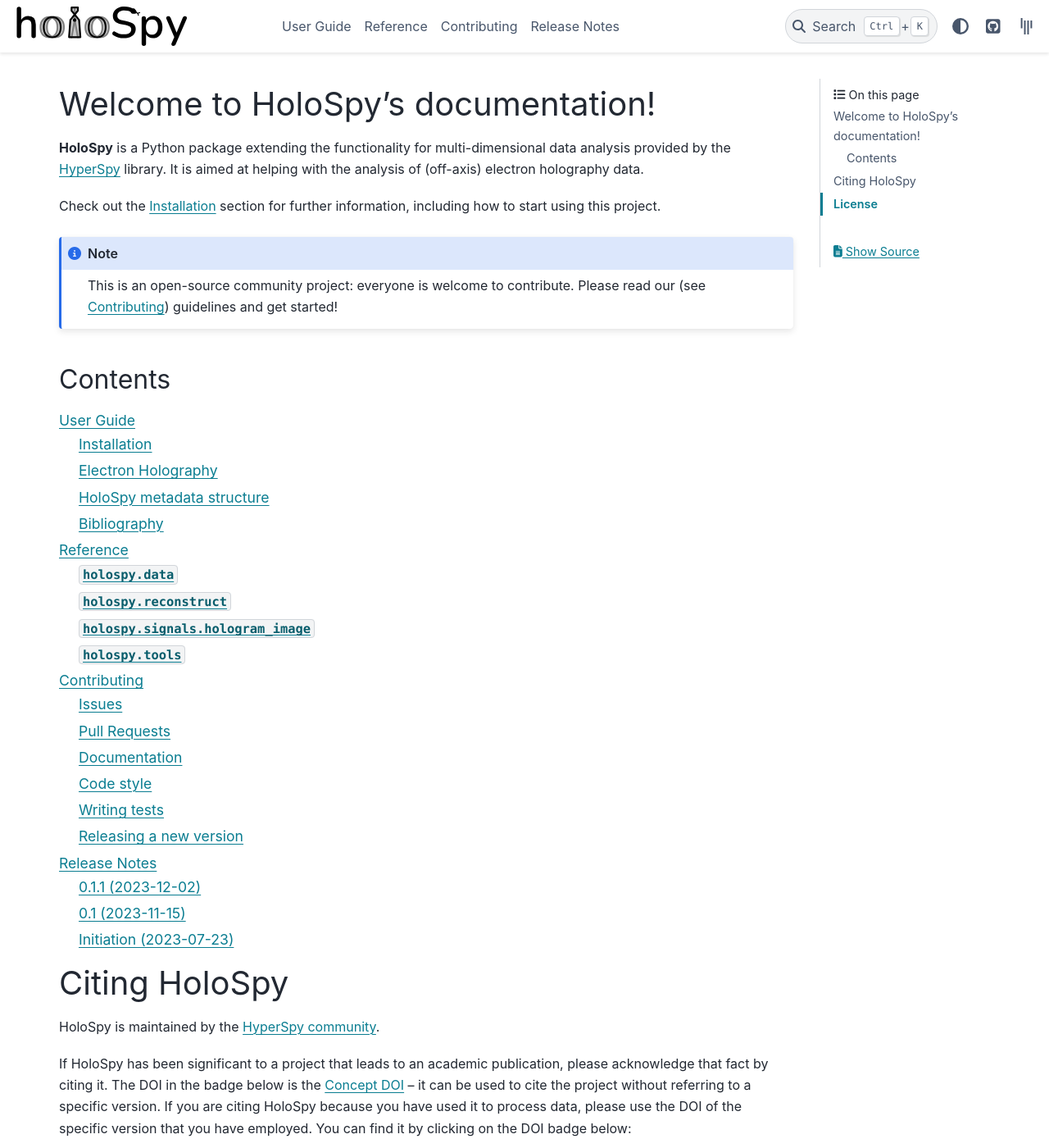
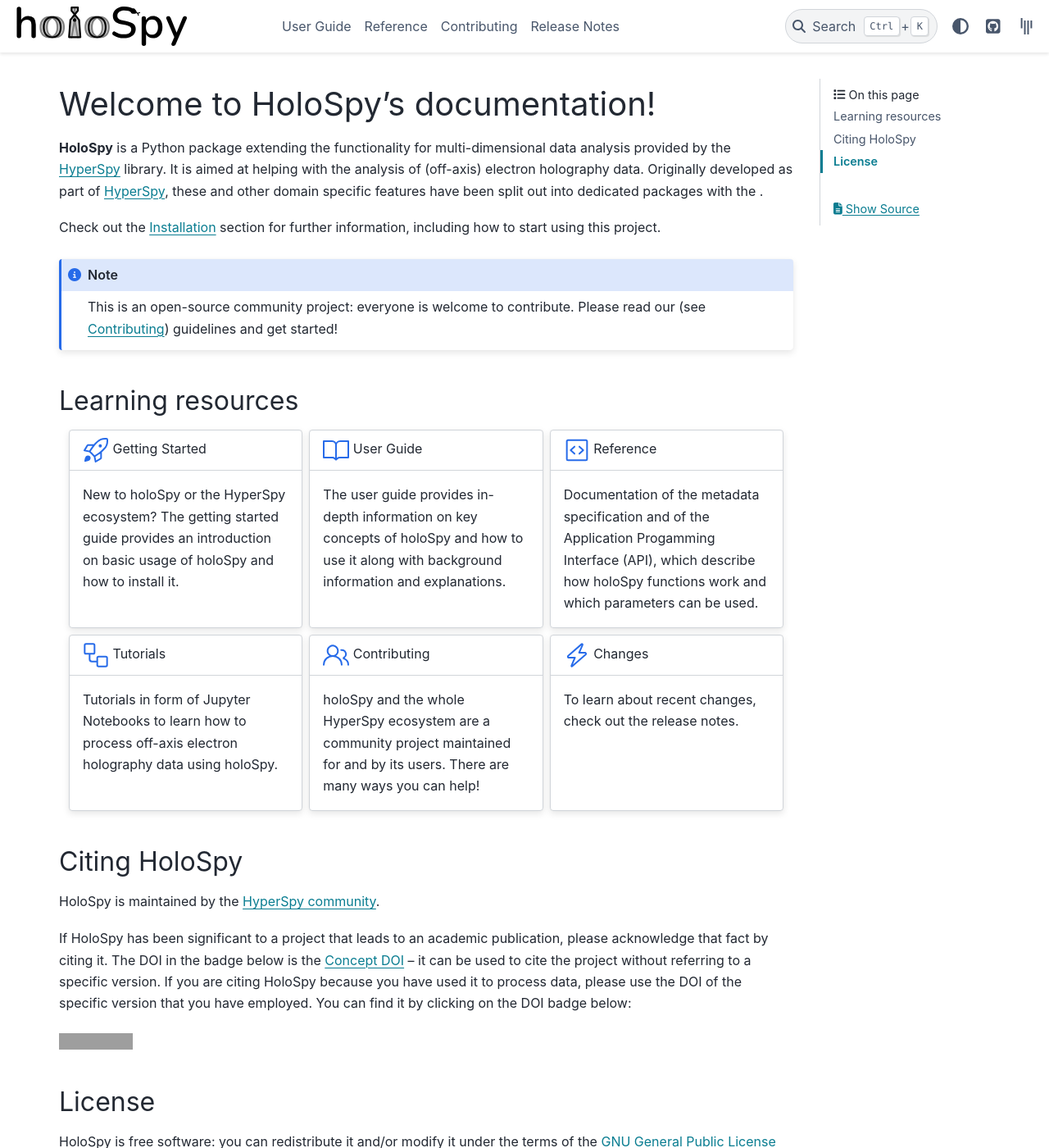
Before and after one commit to hyperspy/holospy, a Sphinx documentation site: the page built from doc/index.rst, in a window 1280 px wide and 1400 px high. Shown: the whole window at 82% size. Built offline with Sphinx 7.4.7 and the PyData theme 0.15.4, drawn with Linux system fonts in a browser that asks for light colours; the version number could not be read and is left out; grey boxes are pictures that could not be loaded.

Commit message:
improve landing page

```diff
--- a/doc/changes.rst
+++ b/doc/changes.rst
@@ -1,3 +1,3 @@
-.. This is a stub, see the top level CHANGELOG.rst file for the changelog.
+.. This is a stub, see the top level CHANGES.rst file for the changelog.
 
 .. include:: ../CHANGES.rst
--- a/doc/citing.rst
+++ /dev/null
@@ -1,16 +0,0 @@
-Citing HoloSpy
-**************
-
-HoloSpy is maintained by the `HyperSpy community
-<https://github.com/hyperspy/holospy/contributors>`_.
-
-If HoloSpy has been significant to a project that leads to an academic
-publication, please acknowledge that fact by citing it. The DOI in the
-badge below is the `Concept DOI <https://help.zenodo.org/faq/#versioning>`_ --
-it can be used to cite the project without referring to a specific
-version. If you are citing HoloSpy because you have used it to process data,
-please use the DOI of the specific version that you have employed. You can
-find it by clicking on the DOI badge below:
-
-.. image:: https://zenodo.org/badge/doi/10.5281/zenodo.10137993.svg
-   :target: https://doi.org/10.5281/zenodo.10137993
--- a/doc/conf.py
+++ b/doc/conf.py
@@ -39,6 +39,7 @@ extensions = [
     # numpydoc is necessary to parse the docstring using sphinx
     # otherwise the nitpicky option will raise many warnings
     # "numpydoc",
+    "sphinx_design",
     "sphinx_favicon",
     "sphinx.ext.autodoc",
     "sphinx.ext.githubpages",
--- a/doc/index.rst
+++ b/doc/index.rst
@@ -1,22 +1,6 @@
-Welcome to HoloSpy's documentation!
-***********************************
-**HoloSpy** is a Python package extending the functionality for multi-dimensional
-data analysis provided by the `HyperSpy <https://hyperspy.org/>`_ library. It is
-aimed at helping with the analysis of (off-axis) electron holography data.
-
-Check out the :ref:`installation` section for further information, including
-how to start using this project.
-
-.. note::
-
-   This is an open-source community project: everyone is welcome to contribute.
-   Please read our (see :ref:`contributing_label`) guidelines and get started!
-
-Contents
-========
-
 .. toctree::
-   :maxdepth: 2
+   :maxdepth: 1
+   :hidden:
 
    user_guide/index.rst
    api/index.rst
--- /dev/null
+++ b/doc/intro.rst
@@ -0,0 +1,119 @@
+Welcome to HoloSpy's documentation!
+***********************************
+
+**HoloSpy** is a Python package extending the functionality for
+multi-dimensional data analysis provided by the `HyperSpy
+<https://hyperspy.org/>`_ library. It is aimed at helping with the analysis of
+(off-axis) electron holography data. Originally developed as part of `HyperSpy
+<https://hyperspy.org/>`_, these and other domain specific features have been
+split out into dedicated packages with the :external+hyperspy:ref:`HyperSpy 2.0
+release <changes_2.0>`.
+
+Check out the :ref:`installation` section for further information, including
+how to start using this project.
+
+.. note::
+
+   This is an open-source community project: everyone is welcome to contribute.
+   Please read our (see :ref:`contributing_label`) guidelines and get started!
+
+
+Learning resources
+==================
+
+.. grid:: 2 3 3 3
+  :gutter: 2
+
+  .. grid-item-card::
+    :link: user_guide/installation
+    :link-type: doc
+
+    :octicon:`rocket;2em;sd-text-info` Getting Started
+    ^^^
+
+    New to holoSpy or the HyperSpy ecosystem? The getting started guide provides an
+    introduction on basic usage of holoSpy and how to install it.
+
+  .. grid-item-card::
+    :link: user_guide/index
+    :link-type: doc
+
+    :octicon:`book;2em;sd-text-info` User Guide
+    ^^^
+
+    The user guide provides in-depth information on key concepts of holoSpy
+    and how to use it along with background information and explanations.
+
+  .. grid-item-card::
+    :link: api/index
+    :link-type: doc
+
+    :octicon:`code-square;2em;sd-text-info` Reference
+    ^^^
+
+    Documentation of the metadata specification and of the Application Progamming Interface (API),
+    which describe how holoSpy functions work and which parameters can be used.
+
+  .. grid-item-card::
+    :link: https://github.com/hyperspy/holospy-demos
+
+    :octicon:`workflow;2em;sd-text-info` Tutorials
+    ^^^
+
+    Tutorials in form of Jupyter Notebooks to learn how to process
+    off-axis electron holography data using holoSpy.
+
+  .. grid-item-card::
+    :link: contributing
+    :link-type: doc
+
+    :octicon:`people;2em;sd-text-info` Contributing
+    ^^^
+
+    holoSpy and the whole HyperSpy ecosystem are a community project
+    maintained for and by its users. There are many ways you can help!
+
+  .. grid-item-card::
+    :link: changes
+    :link-type: doc
+
+    :octicon:`zap;2em;sd-text-info` Changes
+    ^^^
+
+    To learn about recent changes, check out the release notes.
+
+
+Citing HoloSpy
+==============
+
+HoloSpy is maintained by the `HyperSpy community
+<https://github.com/hyperspy/holospy/contributors>`_.
+
+If HoloSpy has been significant to a project that leads to an academic
+publication, please acknowledge that fact by citing it. The DOI in the
+badge below is the `Concept DOI <https://help.zenodo.org/faq/#versioning>`_ --
+it can be used to cite the project without referring to a specific
+version. If you are citing HoloSpy because you have used it to process data,
+please use the DOI of the specific version that you have employed. You can
+find it by clicking on the DOI badge below:
+
+.. image:: https://zenodo.org/badge/doi/10.5281/zenodo.10137993.svg
+    :class: sd-bg-transparent
+    :alt: doi: 10.5281/zenodo.10137993
+    :target: https://doi.org/10.5281/zenodo.10137993
+
+
+License
+=======
+
+HoloSpy is free software: you can redistribute it and/or modify
+it under the terms of the `GNU General Public License (GPL)
+<https://www.gnu.org/licenses/#GPL>`_ as published by
+the Free Software Foundation, either version 3 of the license, or
+(at your option) any later version.
+
+HoloSpy is distributed in the hope that it will be useful,
+but **without any warranty**; without even the implied warranty of
+**merchantability** or **fitness for a particular purpose**. See the
+`GNU General Public License <https://www.gnu.org/licenses/#GPL>`_
+for more details.
--- a/doc/license.rst
+++ /dev/null
@@ -1,14 +0,0 @@
-License
-*******
-
-HoloSpy is free software: you can redistribute it and/or modify
-it under the terms of the `GNU General Public License (GPL)
-<https://www.gnu.org/licenses/#GPL>`_ as published by
-the Free Software Foundation, either version 3 of the license, or
-(at your option) any later version.
-
-HoloSpy is distributed in the hope that it will be useful,
-but **without any warranty**; without even the implied warranty of
-**merchantability** or **fitness for a particular purpose**. See the
-`GNU General Public License <https://www.gnu.org/licenses/#GPL>`_
-for more details.
```
Also changed, not shown: other parts of doc/index.rst (+1 -3 lines).
